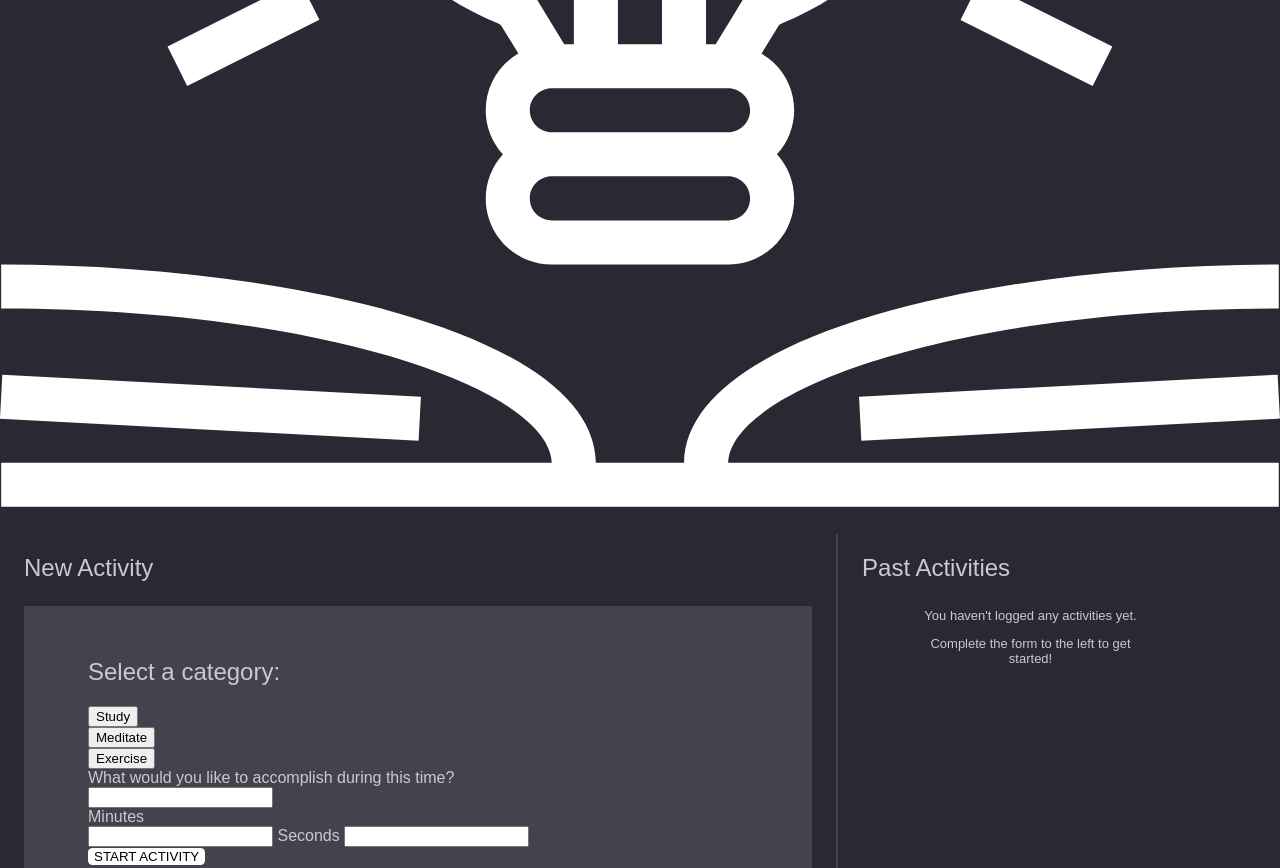
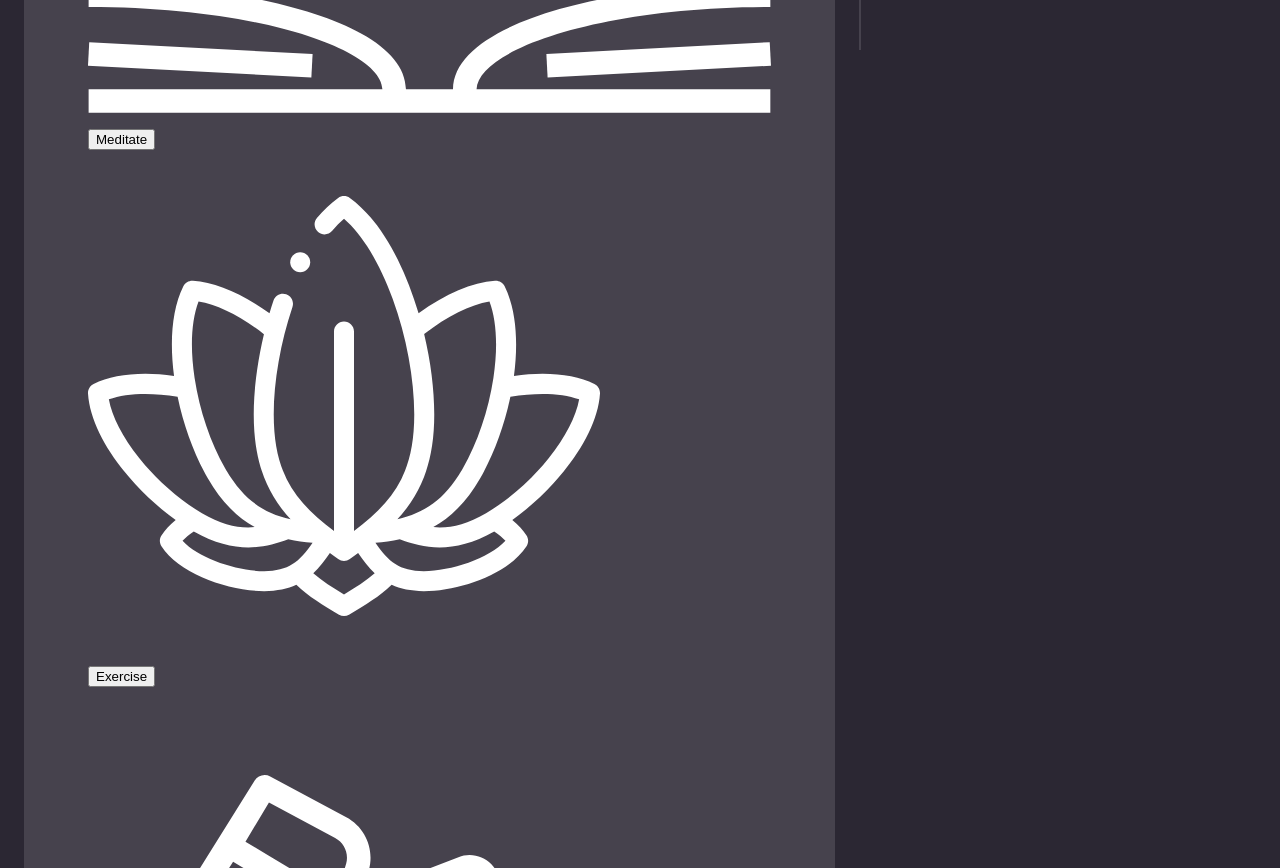
Before and after one commit to Eva-Navarrete/intention-timer, a plain HTML site: page index.html in a window 1280 px wide. Shown: the part 800-1668 px from the top of the page. Drawn offline with Linux system fonts and the light colour scheme; a web font is replaced by a local one.

Commit message:
Include logo images in HTML for display

```diff
--- a/index.html
+++ b/index.html
@@ -7,20 +7,22 @@
   </head>
   <body>
     <header>INTENTION TIMER</header>
-    <img src="assets/study.svg">
     <main>
       <section class="new-activity">
         <h1>New Activity</h1>
         <form class="container">
           <h2>Select a category:</h2>
           <div class="wrapper">
-            <button class="study-button" id="studyButton">Study</button>
+            <button class="study-button" id="studyButton">Study</button><br>
+              <img src="assets/study.svg" alt="study-logo">
           </div>
           <div class="wrapper">
-            <button class="meditate-button" id="meditateButton">Meditate</button>
+            <button class="meditate-button" id="meditateButton">Meditate</button><br>
+            <img src="assets/meditate.svg" alt="meditate-logo">
           </div>
           <div class="wrapper">
-            <button class="exercise-button" id="exerciseButton">Exercise</button>
+            <button class="exercise-button" id="exerciseButton">Exercise</button><br>
+            <img src="assets/exercise.svg" alt="exercise-logo">
           </div>
           <div class="input-one">
             <label for="inputOne">What would you like to accomplish during this time?</label><br>
```
